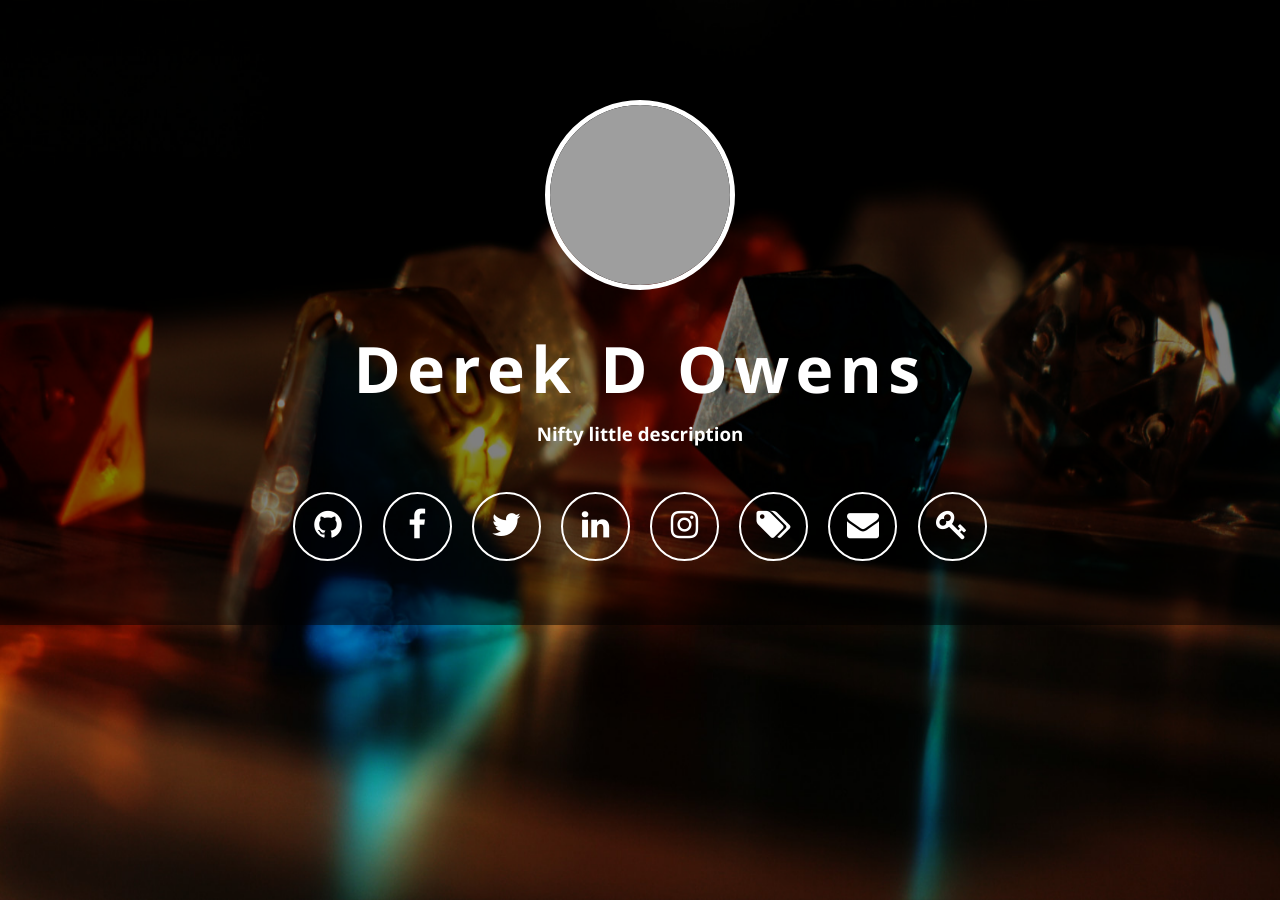
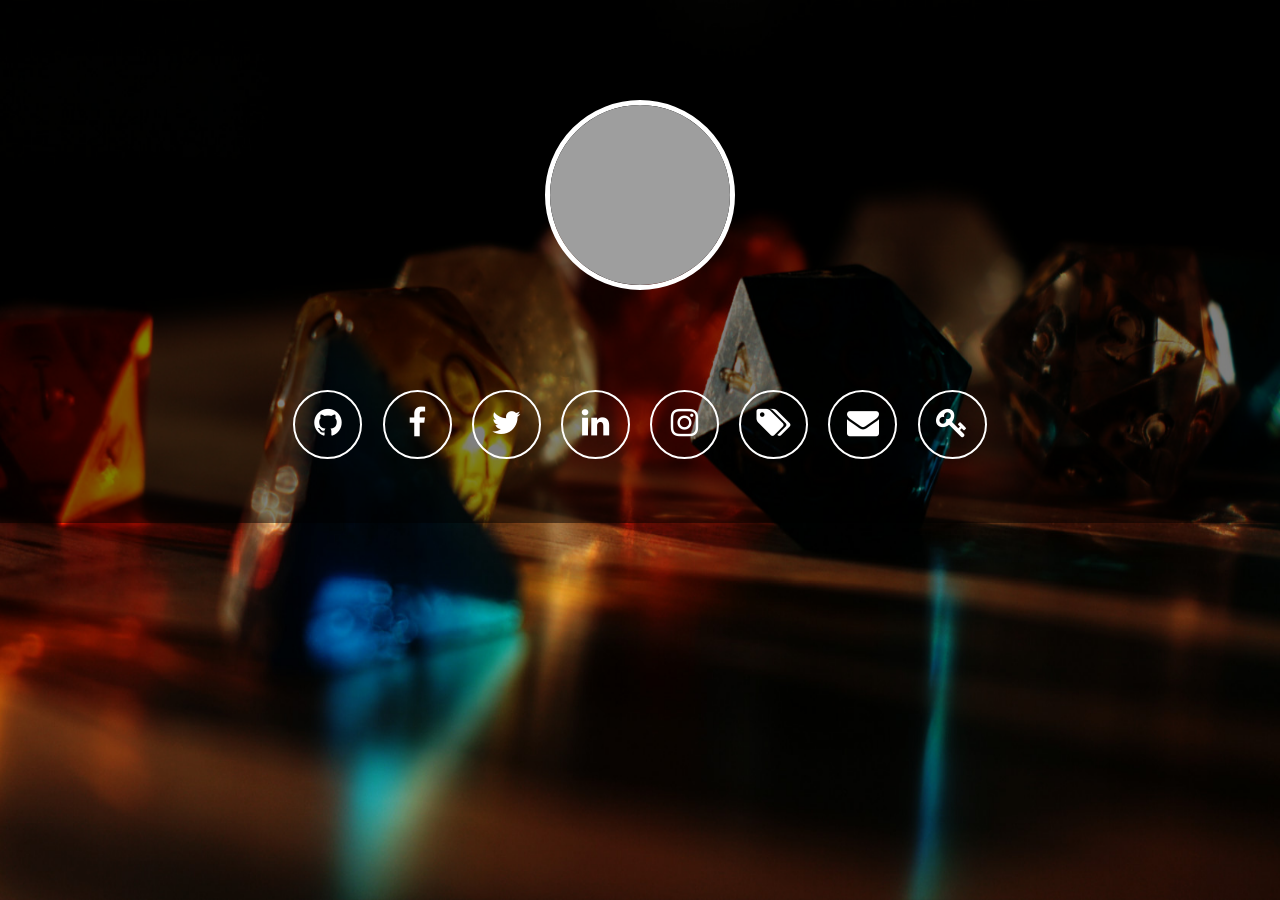
Before and after one commit to dowens/dowens.github.io, a Jekyll site: the page built from index.html, in a window 1280 px wide. Built offline with Jekyll 4.4.1, drawn with Linux system fonts in a browser that asks for light colours; nearby versions of some CDN libraries; some of the changed lines change nothing that is shown; grey boxes are pictures that could not be loaded.

Commit message:
next update

```diff
--- a/_config.yml
+++ b/_config.yml
@@ -1,6 +1,6 @@
 # Site settings
-name: Derek D Owens
-description: "Nifty little description"
+#name: Derek D Owens
+#description: "Nifty little description"
 url: ""
 
 
```
